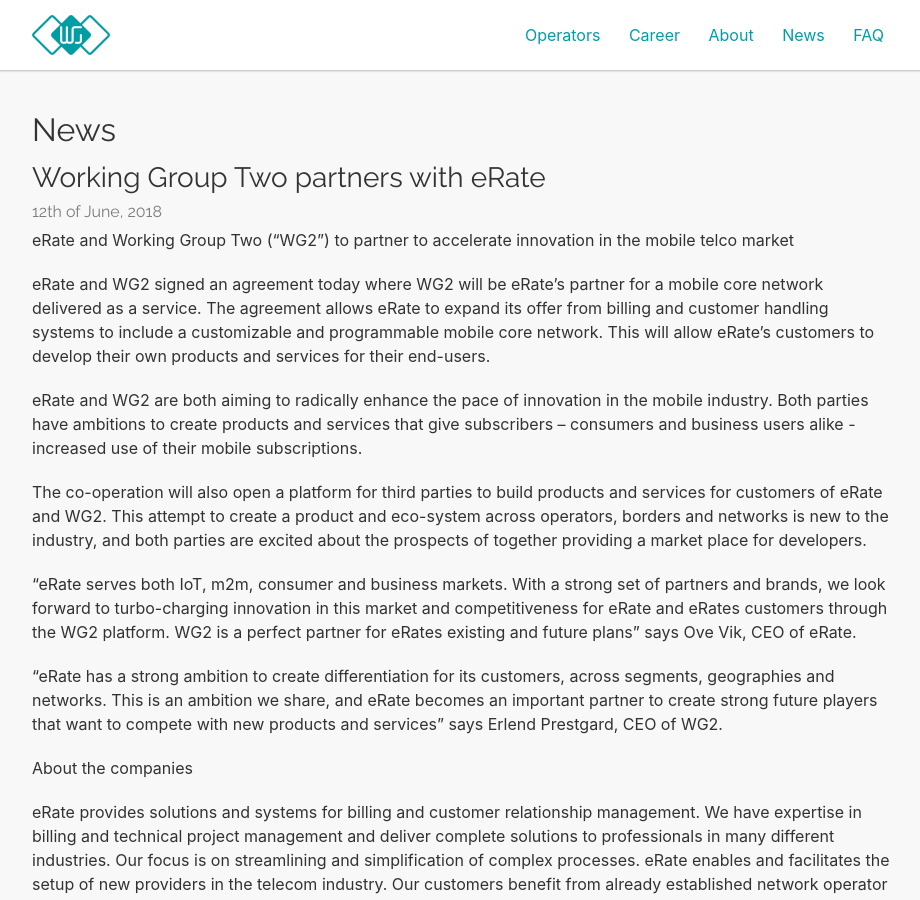
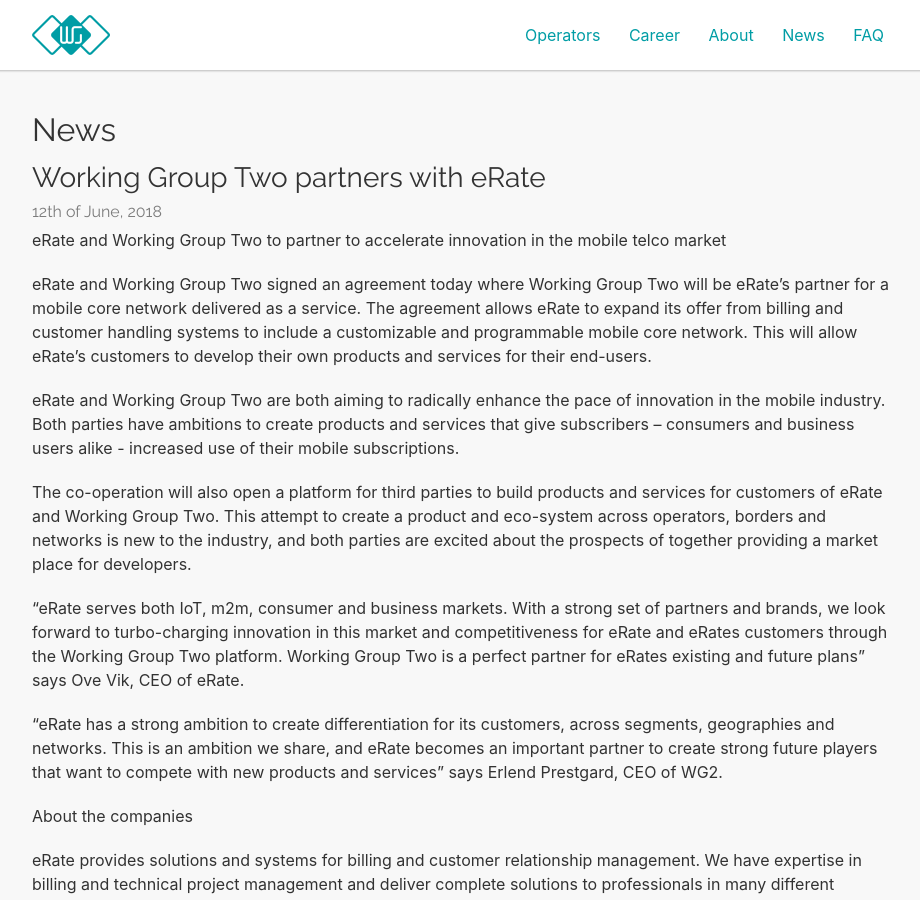
Before and after one commit to working-group-two/engineering-blog, a Jekyll site: the page built from pages/news.md, in a window 1280 px wide and 900 px high. Shown: the whole window, without its empty margins (178-1098 px from the left). Built offline with Jekyll 4.4.1, drawn with Linux system fonts in a browser that asks for light colours; nearby versions of some CDN libraries.

Commit message:
Update news.md
text edits

```diff
--- a/pages/news.md
+++ b/pages/news.md
@@ -9,15 +9,15 @@
 ## Working Group Two partners with eRate
 ### 12th of June, 2018
 
-eRate and Working Group Two (“WG2”) to partner to accelerate innovation in the mobile telco market
+eRate and Working Group Two to partner to accelerate innovation in the mobile telco market
 
-eRate and WG2 signed an agreement today where WG2 will be eRate’s partner for a mobile core network delivered as a service. The agreement allows eRate to expand its offer from billing and customer handling systems to include a customizable and programmable mobile core network. This will allow eRate’s customers to develop their own products and services for their end-users.
+eRate and Working Group Two signed an agreement today where Working Group Two will be eRate’s partner for a mobile core network delivered as a service. The agreement allows eRate to expand its offer from billing and customer handling systems to include a customizable and programmable mobile core network. This will allow eRate’s customers to develop their own products and services for their end-users.
 
-eRate and WG2 are both aiming to radically enhance the pace of innovation in the mobile industry. Both parties have ambitions to create products and services that give subscribers – consumers and business users alike - increased use of their mobile subscriptions.
+eRate and Working Group Two are both aiming to radically enhance the pace of innovation in the mobile industry. Both parties have ambitions to create products and services that give subscribers – consumers and business users alike - increased use of their mobile subscriptions.
 
-The co-operation will also open a platform for third parties to build products and services for customers of eRate and WG2. This attempt to create a product and eco-system across operators, borders and networks is new to the industry, and both parties are excited about the prospects of together providing a market place for developers.
+The co-operation will also open a platform for third parties to build products and services for customers of eRate and Working Group Two. This attempt to create a product and eco-system across operators, borders and networks is new to the industry, and both parties are excited about the prospects of together providing a market place for developers.
 
-“eRate serves both IoT, m2m, consumer and business markets. With a strong set of partners and brands, we look forward to turbo-charging innovation in this market and competitiveness for eRate and eRates customers through the WG2 platform. WG2 is a perfect partner for eRates existing and future plans” says Ove Vik, CEO of eRate.
+“eRate serves both IoT, m2m, consumer and business markets. With a strong set of partners and brands, we look forward to turbo-charging innovation in this market and competitiveness for eRate and eRates customers through the Working Group Two platform. Working Group Two is a perfect partner for eRates existing and future plans” says Ove Vik, CEO of eRate.
 
 “eRate has a strong ambition to create differentiation for its customers, across segments, geographies and networks. This is an ambition we share, and eRate becomes an important partner to create strong future players that want to compete with new products and services” says Erlend Prestgard, CEO of WG2.
 
```
